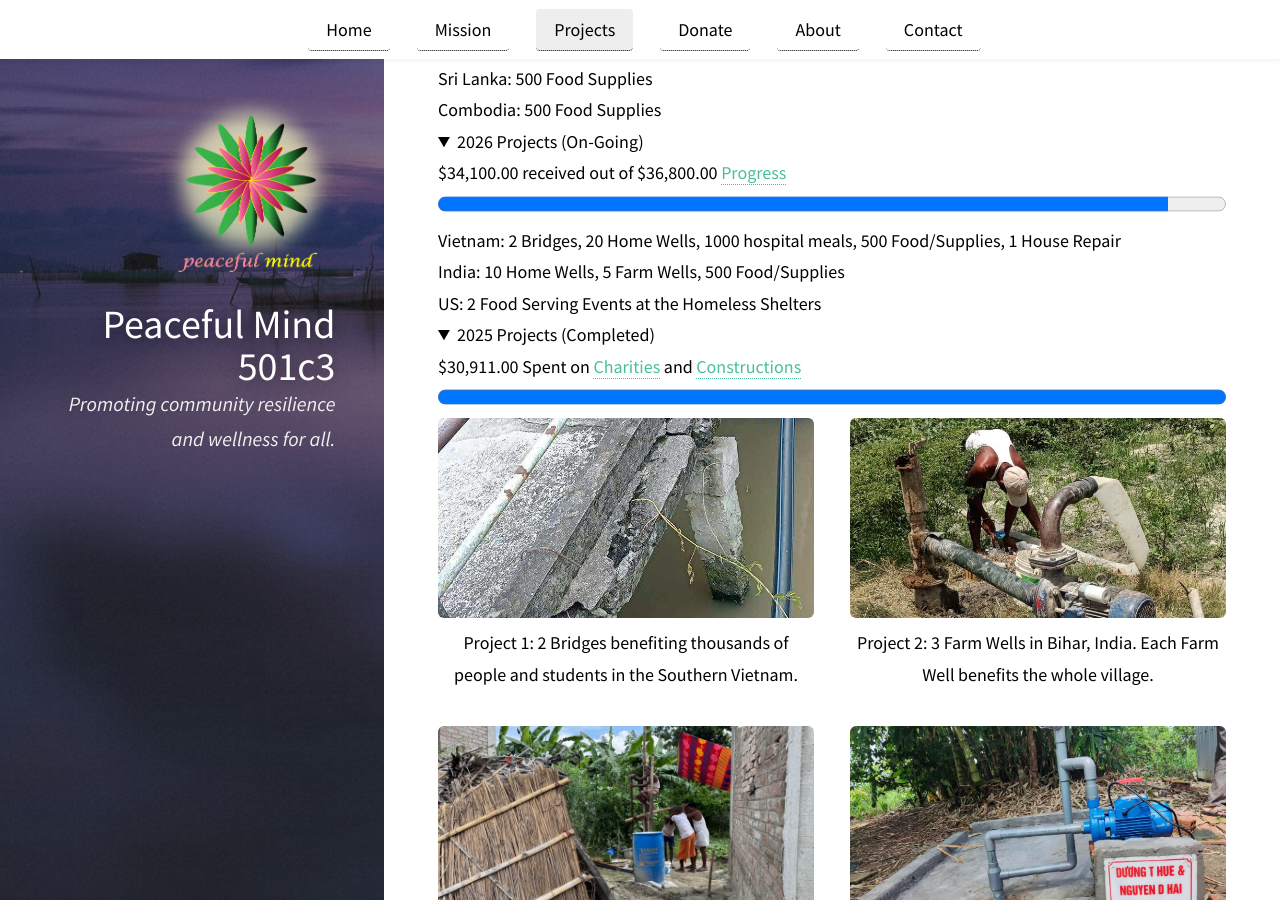
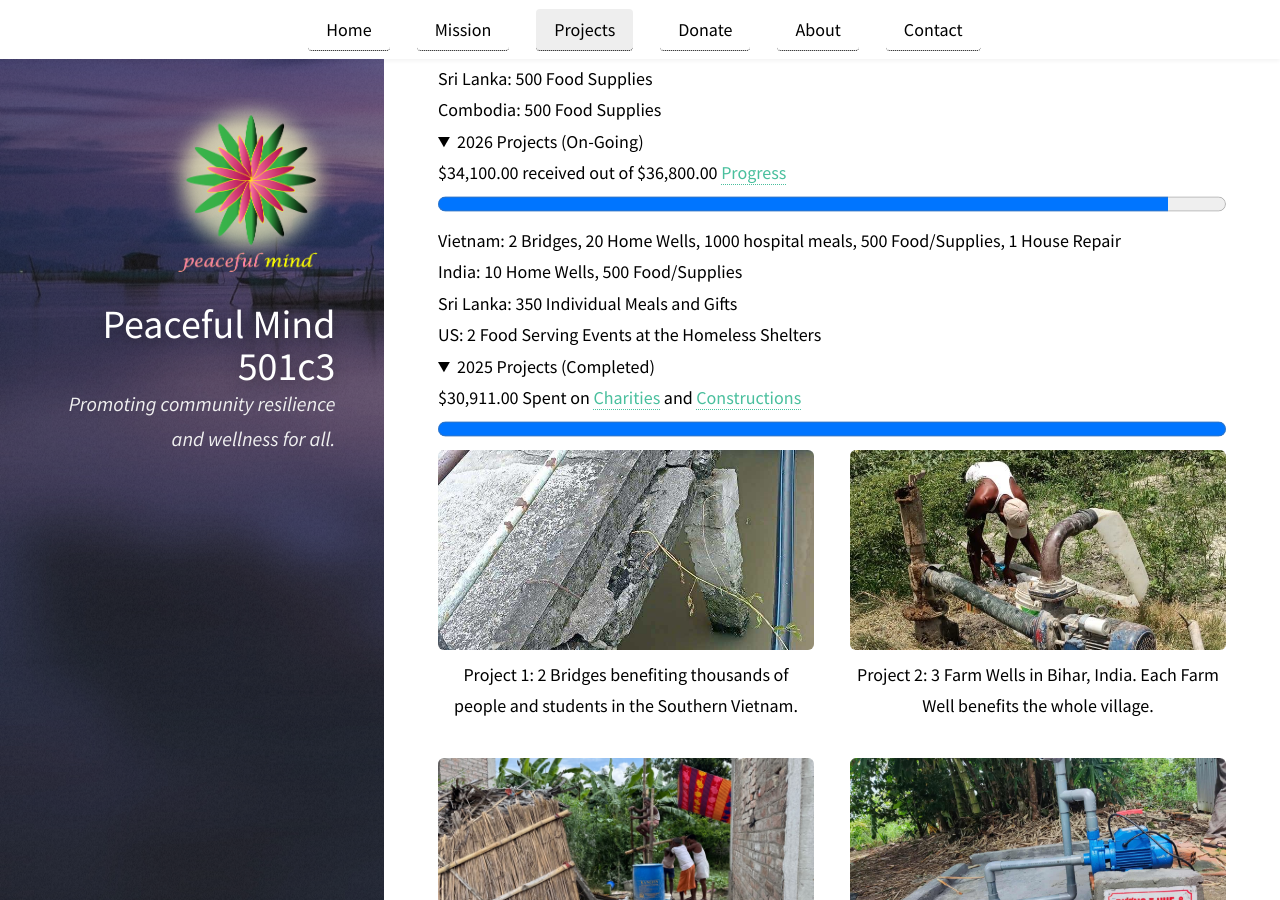
Before and after one commit to peacefulcenter/peacefulcenter.github.io, a Jekyll site: the page built from pages/projects.md, in a window 1280 px wide and 900 px high, scrolled down 606 px. Built offline with Jekyll 4.4.1, drawn with Linux system fonts in a browser that asks for light colours.

Commit message:
update plan

```diff
--- a/pages/projects.md
+++ b/pages/projects.md
@@ -20,7 +20,8 @@ Combodia: 500 Food Supplies<br>
 $34,100.00 received out of $36,800.00 <a href="https://drive.google.com/file/d/1j4aw7VSrawgPUBHTJL1as-MrcA2WFKC_/view?usp=sharing">Progress</a>
 <progress value="34100" max="36800" style="width:100%; height:30px;"></progress>
 Vietnam: 2 Bridges, 20 Home Wells, 1000 hospital meals, 500 Food/Supplies, 1 House Repair<br>
-India: 10 Home Wells, 5 Farm Wells, 500 Food/Supplies<br>
+India: 10 Home Wells, 500 Food/Supplies<br>
+Sri Lanka: 350 Individual Meals and Gifts<br>
 US: 2 Food Serving Events at the Homeless Shelters
 </details>
 
```
